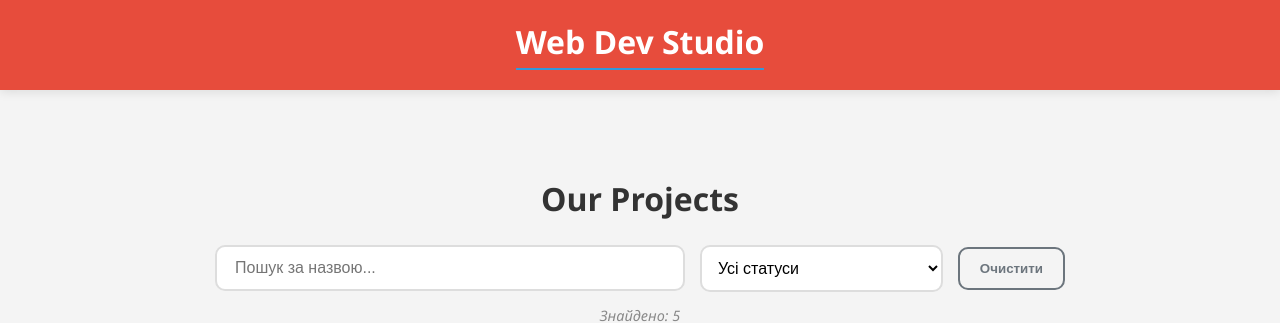
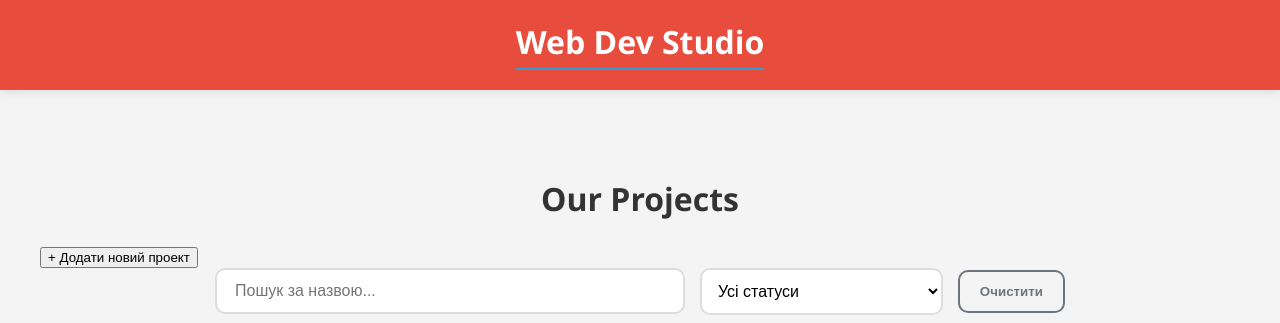
Before and after one commit to zahar4ik/web-development-lab, an Angular app: page /products in a window 1280 px wide. Shown: the top 323 px of the page. Built offline with nearby package versions, Linux system fonts and the light colour scheme.

Commit message:
feat: add route and navigation button for project creation

```diff
--- a/src/app/features/projects/project-list/project-list.component.html
+++ b/src/app/features/projects/project-list/project-list.component.html
@@ -1,5 +1,14 @@
 <div class="main-container">
-  <h2 class="page-title">Our Projects</h2>
+  <div class="page-header">
+    <h2 class="page-title">Our Projects</h2>
+
+    <button
+      class="btn-add"
+      routerLink="/product/new"
+    >
+      + Додати новий проект
+    </button>
+  </div>
 
   <div class="filters-wrapper">
     <input
```
Also changed, not shown: src/app/app.routes.ts (+6 -7 lines).
